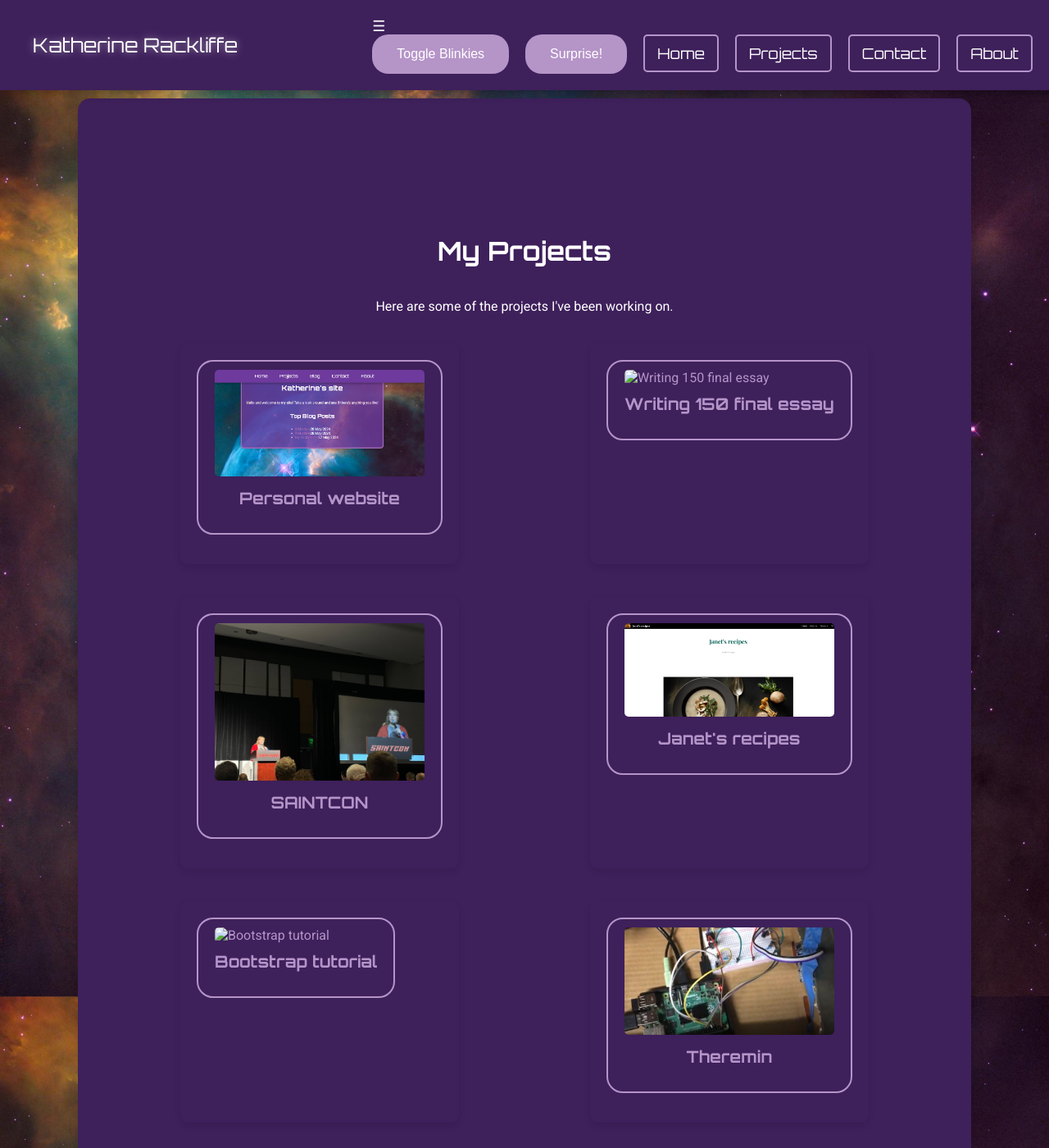
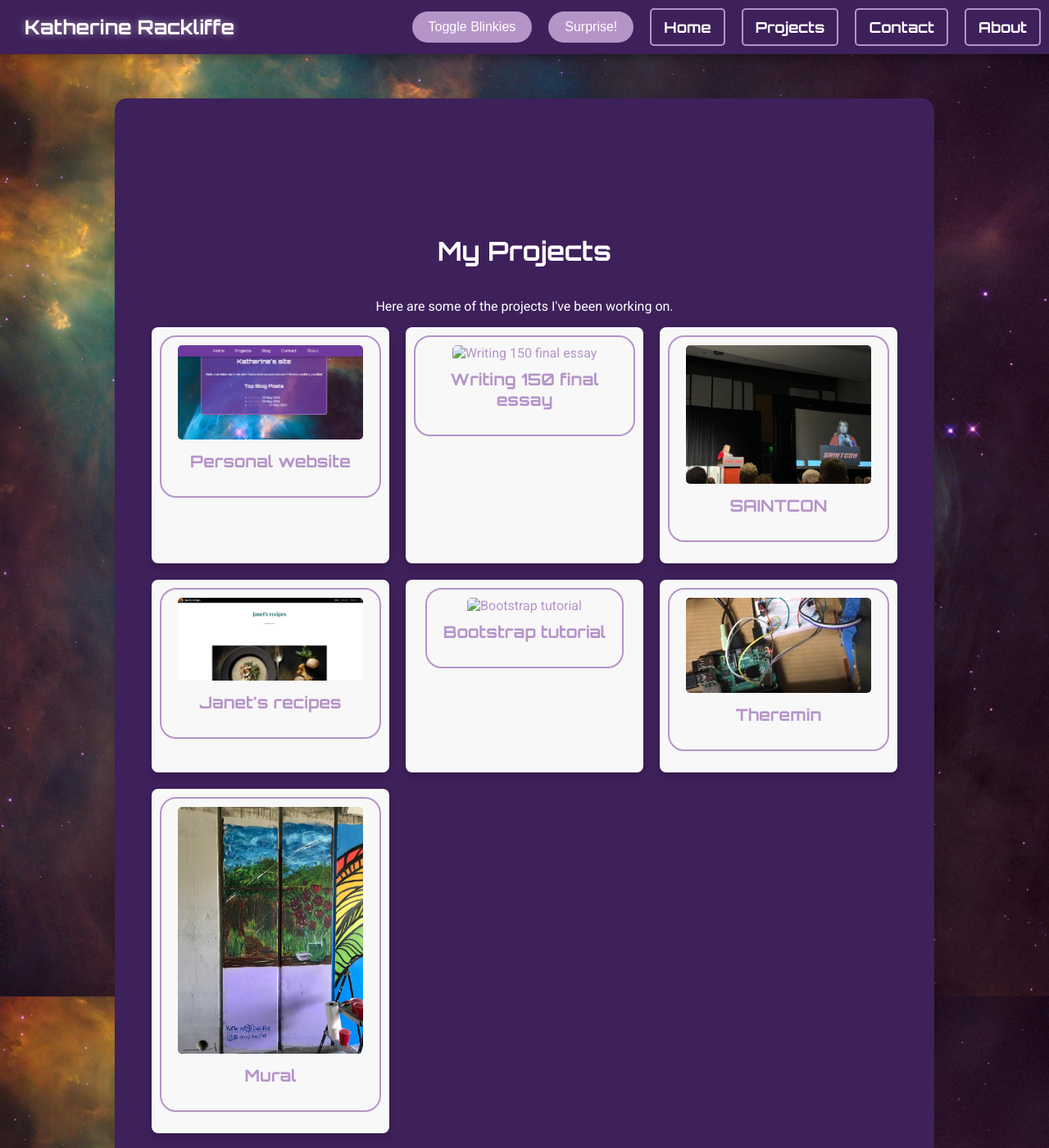
Before and after one commit to KatherineRackliffe/website, a Jekyll site: the page built from docs/projects.html, in a window 1280 px wide and 1400 px high. Shown: the whole window at 82% size. Built offline with Jekyll 4.4.1, drawn with Linux system fonts in a browser that asks for light colours; nearby versions of some CDN libraries.

Commit message:
fixing my header bar for the 100 quintillitioh time

```diff
--- a/docs/assets/css/style.css
+++ b/docs/assets/css/style.css
@@ -1,25 +1,32 @@
-/* Importing Fonts */
-@import url('https://fonts.googleapis.com/css2?family=Orbitron:wght@400;700&display=swap');
-@import url('https://fonts.googleapis.com/css2?family=Roboto:wght@400;700&display=swap');
+@import url('https://fonts.googleapis.com/css2?family=Orbitron:wght@700&display=swap');
+@import url('https://fonts.googleapis.com/css2?family=Roboto:wght@400&display=swap');
 
-/* Global Styles */
+:root {
+    --primary-color: #3e205b;
+    --accent-color: #b594c8;
+    --background-color: #2a1b47;
+    --text-color: #fff;
+}
+
 html, body {
     height: 100%;
     margin: 0;
     padding: 0;
-}
-
-body {
     font-family: 'Roboto', sans-serif;
-    color: #fff;
-    background-color: #2a1b47; /* Darker purple background */
+    color: var(--text-color);
+    background-color: var(--background-color);
     background-image: url('/assets/images/space.jpg');
     background-size: cover;
     background-position: center;
     background-attachment: fixed;
     display: flex;
     flex-direction: column;
-    transition: background-color 0.5s ease; /* Page transition */
+    transition: background-color 0.5s ease;
+}
+
+/* Hide blinkies */
+.hide-blinkies .blinkie {
+    display: none;
 }
 
 main {
@@ -27,23 +34,25 @@
     display: flex;
     flex-direction: column;
     align-items: center;
-    padding-top: 100px; /* Ensure space between header and content */
+    padding-top: 100px;
 }
 
 .container, .project-wrapper {
-    max-width: 1000px; /* Increase max-width to take up more of the screen */
+    max-width: 1000px; /* Set a max width for large screens */
+    width: 100%; /* Full width for smaller screens */
     margin: 20px auto;
-    padding: 40px; /* Increase padding for better spacing */
-    border: 5px solid #3e205b; /* Darker purple for the border */
+    padding: 40px;
+    border: 5px solid var(--primary-color);
     border-radius: 15px;
-    background-color: #3e205b; /* Solid dark purple background */
+    background-color: var(--primary-color);
     box-shadow: 0 4px 15px rgba(0, 0, 0, 0.2);
-    transition: background-color 0.3s ease; /* Smooth background change */
+    transition: background-color 0.3s ease;
+    box-sizing: border-box; /* Include padding and border in total width/height */
 }
 
 header {
-    background-color: #3e205b; /* Darker purple for better contrast */
-    padding: 20px;
+    background-color: var(--primary-color);
+    padding: 10px; /* Reduce padding for a smaller header */
     position: fixed;
     top: 0;
     width: 100%;
@@ -51,8 +60,33 @@
     box-shadow: 0 4px 10px rgba(0, 0, 0, 0.3);
     font-family: 'Orbitron', sans-serif;
     font-size: 18px;
-    display: flex; /* Flexbox for alignment */
+    display: flex;
+    align-items: center; /* Center align items vertically */
+}
+
+header nav {
+    margin-left: auto; /* Aligns navigation to the right */
+}
+
+header nav ul {
+    display: flex;
     align-items: center;
+    list-style-type: none;
+    padding: 0;
+    margin: 0;
+}
+
+header nav ul li {
+    margin-right: 20px; /* Space between items */
+}
+
+footer {
+    background-color: var(--primary-color);
+    padding: 20px; /* Increased padding for uniformity */
+    text-align: center;
+    box-shadow: 0 4px 10px rgba(0, 0, 0, 0.3);
+    font-family: 'Orbitron', sans-serif;
+    font-size: 18px;
 }
 
 .header-content {
@@ -65,88 +99,153 @@
 .header-name {
     margin-left: 20px;
     font-size: 24px;
-    text-shadow: 0 0 10px rgba(255, 255, 255, 0.5); /* See-through text effect */
+    text-shadow: 0 0 10px rgba(255, 255, 255, 0.5);
 }
 
-nav {
-    margin-right: 20px;
+.contact-container {
+    display: flex;
+    justify-content: space-between; /* Aligns titles and links */
 }
 
-nav ul {
-    list-style-type: none;
-    margin: 0;
-    padding: 0;
-    display: flex;
+.contact-titles {
+    flex: 1;
 }
 
-nav ul li {
-    margin-right: 20px;
+.contact-links {
+    flex: 1;
+}
+
+.hamburger {
+    display: none; /* Hidden by default */
+    cursor: pointer;
+    font-size: 30px; /* Increase size for better visibility */
+    margin-left: auto; /* Align hamburger to the right */
+    margin-right: 20px; /* Space from the right */
+}
+
+/* Adjust the nav-menu styles */
+.nav-menu {
+    display: flex;
+    list-style: none;
+}
+
+@media (max-width: 768px) {
+    .hamburger {
+        display: block; /* Show hamburger on mobile */
+        position: absolute; /* Positioning */
+        top: 10px; /* Adjust to be closer to the top */
+        right: 20px; /* Ensure it's visible on the right */
+        z-index: 1001; /* Above other elements */
+    }
+    .nav-menu {
+        display: none; /* Hide menu on mobile */
+        flex-direction: column; /* Stack items vertically */
+        position: absolute; /* Positioning for dropdown */
+        top: 60px; /* Adjust based on header height */
+        left: 0;
+        right: 0; /* Full width */
+        background-color: var(--primary-color); /* Match with header */
+        padding: 10px 0; /* Add padding for better touch targets */
+        box-shadow: 0 2px 10px rgba(0, 0, 0, 0.3); /* Shadow for visibility */
+    }
+    .nav-menu.open {
+        display: flex; /* Show menu when open */
+    }
 }
 
 nav ul li a {
-    color: #fff;
+    color: var(--text-color);
     text-decoration: none;
     transition: color 0.3s ease;
     padding: 10px 15px;
     border-radius: 5px;
 }
 
-nav ul li a:hover {
-    color: #b594c8;
+nav ul li a:hover,
+nav ul li a:focus {
+    color: var(--accent-color);
     background-color: rgba(255, 255, 255, 0.1);
 }
 
 a {
-    color: #b594c8; /* Lighter purple for links */
+    color: var(--accent-color);
     text-decoration: none;
-    padding: 10px 20px; /* Button-like padding */
-    border: 2px solid #b594c8; /* Button border */
-    border-radius: 20px; /* Rounded corners */
-    display: inline-block; /* Button-like display */
+    padding: 10px 20px;
+    border: 2px solid var(--accent-color);
+    border-radius: 20px;
+    display: inline-block;
     transition: background-color 0.3s ease, color 0.3s ease;
 }
 
-a:hover {
-    background-color: #b594c8; /* Lighter purple background on hover */
-    color: #3e205b; /* Darker purple text on hover */
+a:hover, a:focus {
+    background-color: var(--accent-color);
+    color: var(--primary-color);
 }
 
 .btn {
-    background-color: #b594c8;
-    color: #fff;
+    background-color: var(--accent-color);
+    color: var(--text-color);
     border: none;
     border-radius: 20px;
-    padding: 15px 30px;
+    padding: 10px 20px;
     cursor: pointer;
     transition: background-color 0.3s ease, transform 0.3s ease;
     font-size: 16px;
+    display: inline-block;
 }
 
-.btn:hover {
+.btn:hover, .btn:focus {
     background-color: #8f68a3;
     transform: scale(1.05);
 }
 
 .project-gallery {
-    display: flex;
-    flex-wrap: wrap;
-    justify-content: space-around;
+    display: grid;
+    grid-template-columns: repeat(3, 1fr); /* Three columns */
+    gap: 20px; /* Space between items */
+}
+
+.inline-link {
+    color: var(--accent-color); /* Use your site's accent color */
+    text-decoration: underline; /* Underline to indicate it's a link */
+    font-weight: normal; /* Normal weight to match surrounding text */
+    padding: 0; /* No padding */
+    border: none; /* No border */
+    background: none; /* No background */
+}
+
+.inline-link:hover,
+.inline-link:focus {
+    color: #6a0dad; /* Darker shade on hover */
+    text-decoration: none; /* Optionally remove underline on hover */
+}
+
+.about-image {
+    max-width: 100%; /* Responsive image */
+    height: auto; /* Maintain aspect ratio */
+    margin: 20px 0; /* Add vertical spacing */
+    display: block; /* Center alignment */
+    margin-left: auto;
+    margin-right: auto;
+}
+
+.project-date {
+    font-size: 0.9em; /* Smaller font size */
+    color: #666; /* Gray color for the date */
+    margin: 5px 0; /* Margin for spacing */
 }
 
 .project-item {
-    width: 30%;
-    max-width: 300px;
-    margin: 20px;
-    padding: 20px;
-    background-color: #3e205b; /* Darker purple for project items */
-    border-radius: 10px;
-    box-shadow: 0 4px 8px rgba(0, 0, 0, 0.1);
-    transition: transform 0.3s ease;
+    text-align: center;
+    padding: 10px;
+    background-color: #f8f8f8; /* Optional styling */
+    border-radius: 8px;
+    box-shadow: 0 4px 8px rgba(0, 0, 0, 0.2);
 }
 
 .project-item img {
     width: 100%;
-    max-height: 200px;
+    height: auto;
     border-radius: 5px;
 }
 
@@ -171,9 +270,31 @@
     transition: transform 0.3s ease, box-shadow 0.3s ease;
 }
 
-.project-details img:hover {
+.project-date {
+    font-size: 14px; /* Adjust font size as needed */
+    color: var(--accent-color); /* Use your accent color */
+    text-align: center; /* Center the date under the title */
+    margin: 5px 0; /* Add some margin for spacing */
+}
+
+.project-details img:hover, .project-details img:focus {
     transform: scale(1.05);
     box-shadow: 0 6px 12px rgba(0, 0, 0, 0.2);
+}
+
+.blinkie {
+    width: 300px;
+    height: 40px;
+    background-color: var(--accent-color);
+}
+
+.styled-image {
+    max-width: 50%;   /* Control the max width as a percentage */
+    height: auto;     /* Maintain aspect ratio */
+    display: block;   /* Center images horizontally */
+    margin: 20px auto; /* Add space above and below */
+    border-radius: 10px; /* Optional styling for rounded corners */
+    box-shadow: 0 4px 8px rgba(0, 0, 0, 0.2); /* Optional shadow for a 3D effect */
 }
 
 h1, h2, h3 {
@@ -181,20 +302,24 @@
     font-family: 'Orbitron', sans-serif;
 }
 
-/* Responsive Design */
+@media (max-width: 1024px) {
+    .container, .project-wrapper {
+        padding: 20px;
+        margin: 10px;
+    }
+
+    .project-item {
+        width: calc(50% - 20px); /* Two items per row on smaller screens */
+    }
+}
+
 @media (max-width: 768px) {
     header, footer {
         padding: 10px;
-        font-size: 16px;
+        font-size: 16px; /* Reduce font size for smaller screens */
     }
 
     .project-item {
-        flex: 1 1 calc(50% - 40px);
+        width: calc(100% - 20px); /* One item per row on very small screens */
     }
 }
-
-@media (max-width: 480px) {
-    .project-item {
-        flex: 1 1 calc(100% - 40px);
-    }
-}
```
